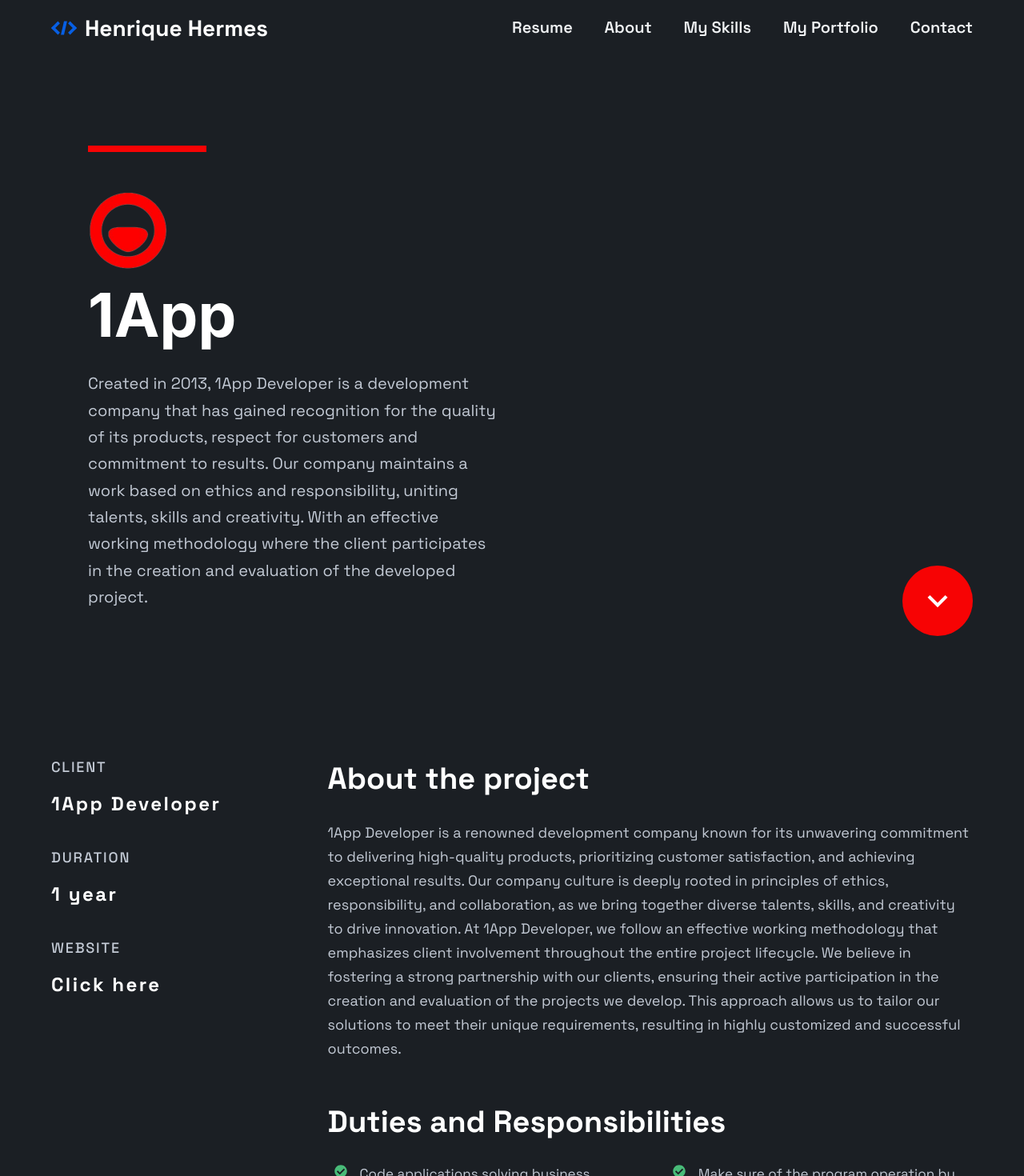
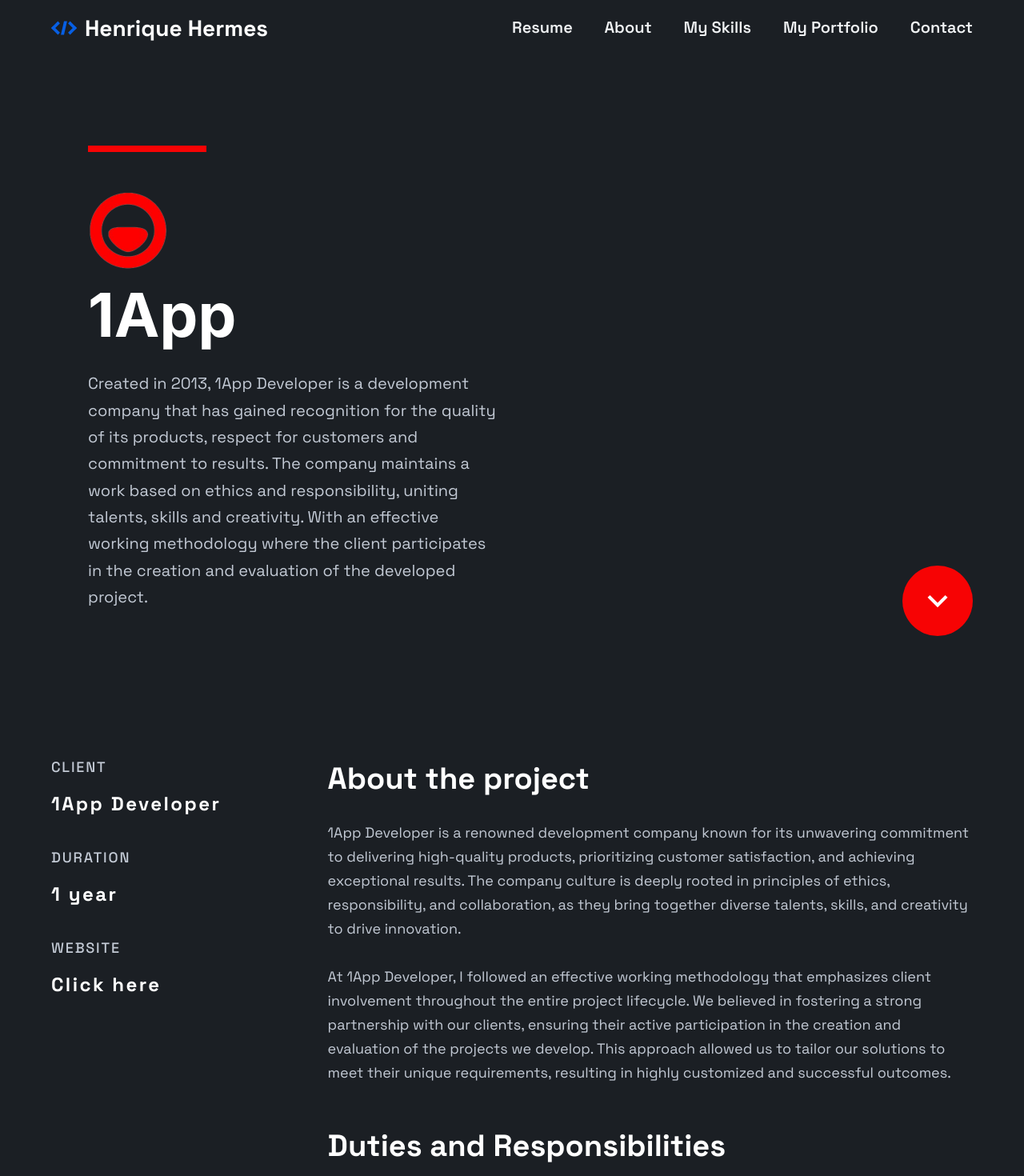
Before and after one commit to henriquehermes/portfolio, a Next.js app: page /jobs/1app in a window 1280 px wide. Shown: the top 1470 px of the page at 80% size. Built offline with nearby package versions, Linux system fonts and the light colour scheme.

Commit message:
🐛 FIX: company duties updated

```diff
--- a/src/app/jobs/1app/page.tsx
+++ b/src/app/jobs/1app/page.tsx
@@ -7,18 +7,11 @@
 	company: "1App",
 	subTitle:
 		"Cell phones in our hands, we can find, learn, make and buy whenever we need. Your company with 1App",
-	about: "Created in 2013, 1App Developer is a development company that has gained recognition for the quality of its products, respect for customers and commitment to results. Our company maintains a work based on ethics and responsibility, uniting talents, skills and creativity. With an effective working methodology where the client participates in the creation and evaluation of the developed project.",
+	about: "Created in 2013, 1App Developer is a development company that has gained recognition for the quality of its products, respect for customers and commitment to results. The company maintains a work based on ethics and responsibility, uniting talents, skills and creativity. With an effective working methodology where the client participates in the creation and evaluation of the developed project.",
 	color: "#F70304",
-	dutiesAndResponsibilities: `1App Developer is a renowned development company known for its unwavering commitment to
-		delivering high-quality products, prioritizing customer satisfaction, and achieving exceptional
-		results. Our company culture is deeply rooted in principles of ethics, responsibility, and
-		collaboration, as we bring together diverse talents, skills, and creativity to drive innovation.
+	dutiesAndResponsibilities: `1App Developer is a renowned development company known for its unwavering commitment to delivering high-quality products, prioritizing customer satisfaction, and achieving exceptional results. The company culture is deeply rooted in principles of ethics, responsibility, and collaboration, as they bring together diverse talents, skills, and creativity to drive innovation.
 
-		At 1App Developer, we follow an effective working methodology that emphasizes client
-		involvement throughout the entire project lifecycle. We believe in fostering a strong partnership
-		with our clients, ensuring their active participation in the creation and evaluation of the projects
-		we develop. This approach allows us to tailor our solutions to meet their unique requirements,
-		resulting in highly customized and successful outcomes.`,
+		At 1App Developer, I followed an effective working methodology that emphasizes client involvement throughout the entire project lifecycle. We believed in fostering a strong partnership with our clients, ensuring their active participation in the creation and evaluation of the projects we develop. This approach allowed us to tailor our solutions to meet their unique requirements, resulting in highly customized and successful outcomes.`,
 	tasks: [
 		"Code applications solving business issues",
 		"Make sure of the program operation by conducting tests; modifying program sequence and codes",
--- a/src/app/jobs/4all/page.tsx
+++ b/src/app/jobs/4all/page.tsx
@@ -8,7 +8,9 @@
 	subTitle: "Unlock your purchasing and payments journey",
 	about: "Technology and solutions for the purchase and payment journey.",
 	color: "#13E58A",
-	dutiesAndResponsibilities: `As a ReactJS and React Native Engineer, I have had the privilege of working on a project that focused on revolutionizing the financial sector. Within this dynamic environment, I played a pivotal role in developing web projects using ReactJS and crafting mobile applications using React Native. At DX.CO (A company from 4all), our overarching mission is to positively transform the daily lives of individuals through exceptional digital products and services. To achieve this, we have 	established a Technology Hub that nurtures and invests in sector-specific startups, driving digital transformation forward. Our close integration with the Investment Venture and strategic partners creates a powerful ecosystem that fuels collaboration, inspires innovation, and facilitates meaningful connections vital for the success of our projects.`,
+	dutiesAndResponsibilities: `As a ReactJS and React Native Engineer, I have had the privilege of working on a project that focused on revolutionizing the financial sector. Within this dynamic environment, I played a pivotal role in developing web projects using ReactJS and crafting mobile applications using React Native. At DX.CO (A company from 4all), our overarching mission was to positively transform the daily lives of individuals through exceptional digital products and services.
+
+	To achieve this, we have established a Technology Hub that nurtures and invests in sector-specific startups, driving digital transformation forward. Our close integration with the Investment Venture and strategic partners creates a powerful ecosystem that fuels collaboration, inspires innovation, and facilitates meaningful connections vital for the success of the projects.`,
 	tasks: [
 		"Writing and maintaining program code to meet system requirements, system designs, and technical specifications in accordance with quality accredited standards",
 		"Testing, debugging, diagnosing, and correcting errors and faults in an application's programming language within established testing protocols, guidelines, and quality standards to ensure programs and applications perform to specification",
--- a/src/app/jobs/darez/page.tsx
+++ b/src/app/jobs/darez/page.tsx
@@ -9,7 +9,7 @@
 	about: "Get access to online sales training, a platform integrated with the main sales channels in Brazil and profitable products to sell without stock.",
 	color: "#0C2347",
 	dutiesAndResponsibilities:
-		"Dolado (Darez) is an innovative B2B company at the forefront of e-commerce, leveraging cutting-edge technologies to redefine the online shopping experience. Our dedicated team is proficient in NextJS with TypeScript, ensuring the development of a robust and dynamic platform. We have seamlessly integrated the powerful Shopify API, providing seamless connectivity and enhancing functionality. Additionally, our expertise extends to developing pilot projects using React Native, enabling our clients to tap into the rapidly growing mobile market. At Dolado, we are committed to delivering exceptional solutions that propel businesses forward in the digital landscape.",
+		"Dolado (Darez) is an innovative B2B company at the forefront of e-commerce, leveraging cutting-edge technologies to redefine the online shopping experience. The dedicated team was proficient in NextJS with TypeScript, ensuring the development of a robust and dynamic platform. We had seamlessly integrated the powerful Shopify API, providing seamless connectivity and enhancing functionality. Additionally, our expertise extended to developing pilot projects using React Native, enabling our clients to tap into the rapidly growing mobile market. At Dolado, I was committed to delivering exceptional solutions that propel businesses forward in the digital landscape.",
 	tasks: [
 		"Develop software solutions by studying information needs, conferring with users, studying systems flow, data usage, and work processes, investigating problem areas, and following the software development lifecycle.",
 		"Determine operational feasibility by evaluating analysis, problem definitions, requirements, solution development, and proposed solutions.",
--- a/src/components/CompanyPage/index.tsx
+++ b/src/components/CompanyPage/index.tsx
@@ -73,6 +73,7 @@
 								md: "20px",
 							}}
 							color={"#c3cad5"}
+							whiteSpace="pre-line"
 						>
 							{pageData.about}
 						</Text>
@@ -200,6 +201,7 @@
 						lineHeight={"1.667em"}
 						fontWeight={400}
 						fontSize={{ base: "15px", md: "18px" }}
+						whiteSpace={"pre-line"}
 					>
 						{pageData.dutiesAndResponsibilities}
 					</Text>
@@ -324,7 +326,7 @@
 							>
 								Photos
 							</Text>
-							<SimpleGrid columns={{ base: 2, md: 3 }} spacing={10}>
+							<SimpleGrid columns={{ base: 1, md: 3 }} spacing={10}>
 								{pageData.photos.map((photo, index) => (
 									<HStack
 										onClick={() => {
```
